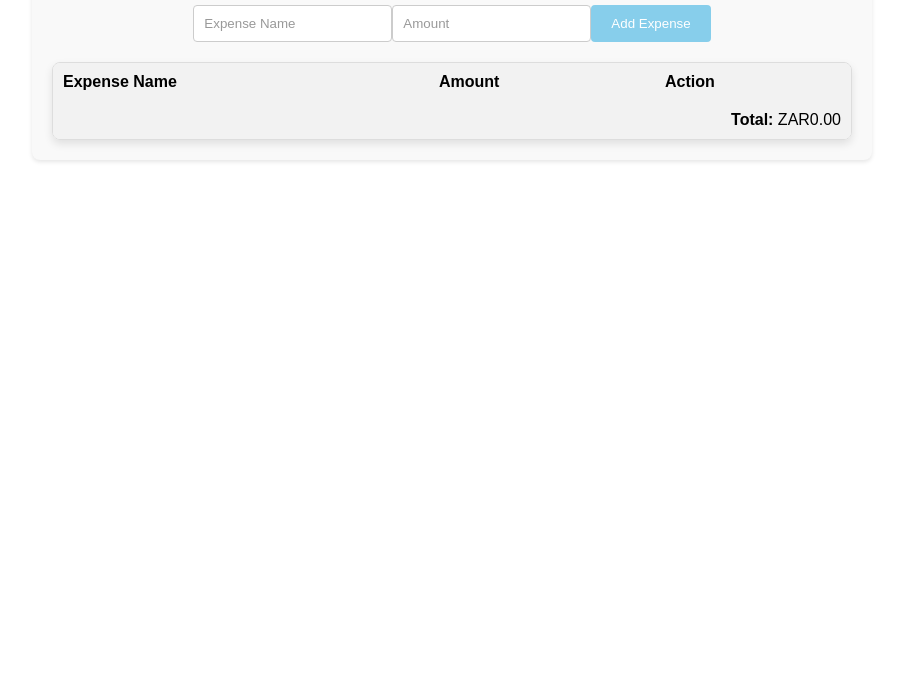
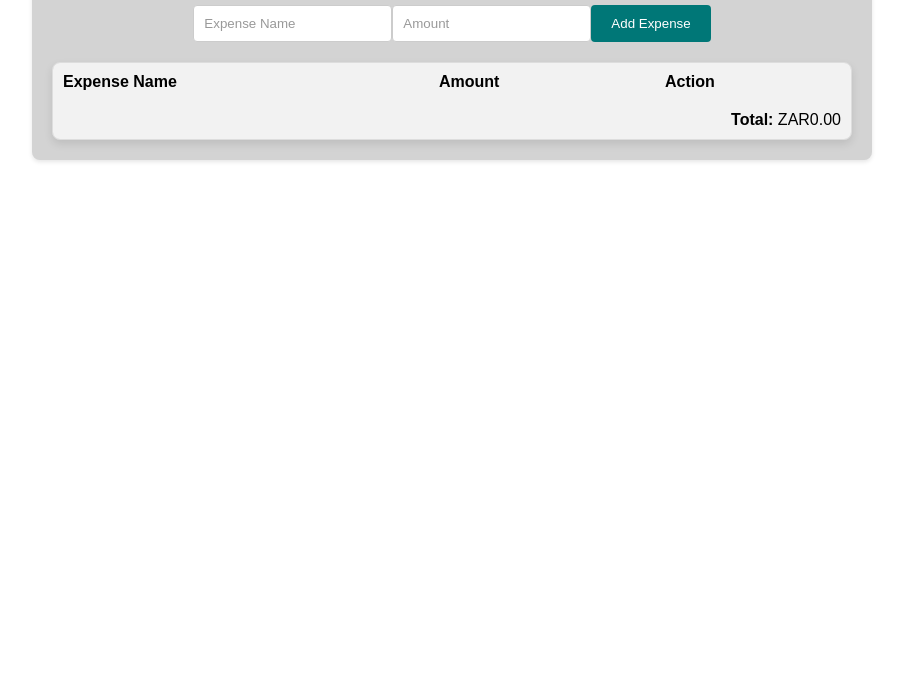
Before and after one commit to bshongwe/Code_Alpha_Expense_Tracker, a plain HTML site: page index.html in a window 1280 px wide. Shown: the part 113-800 px from the top of the page, without its empty margins (188-1091 px from the left). Drawn offline with Linux system fonts and the light colour scheme.

```diff
--- a/style.css
+++ b/style.css
@@ -8,7 +8,7 @@
 .container {
     max-width: 800px;
     margin: 0 auto;
-    background-color: #f9f9f9;
+    background-color: #D3D3D3;
     padding: 20px;
     border-radius: 8px;
     box-shadow: 0 2px 4px rgba(0, 0, 0, 0.1);
@@ -42,7 +42,7 @@
 
 button {
     padding: 10px 20px;
-    background-color: #87CEEB;
+    background-color: #007777;
     color: white;
     border: none;
     border-radius: 4px;
```
